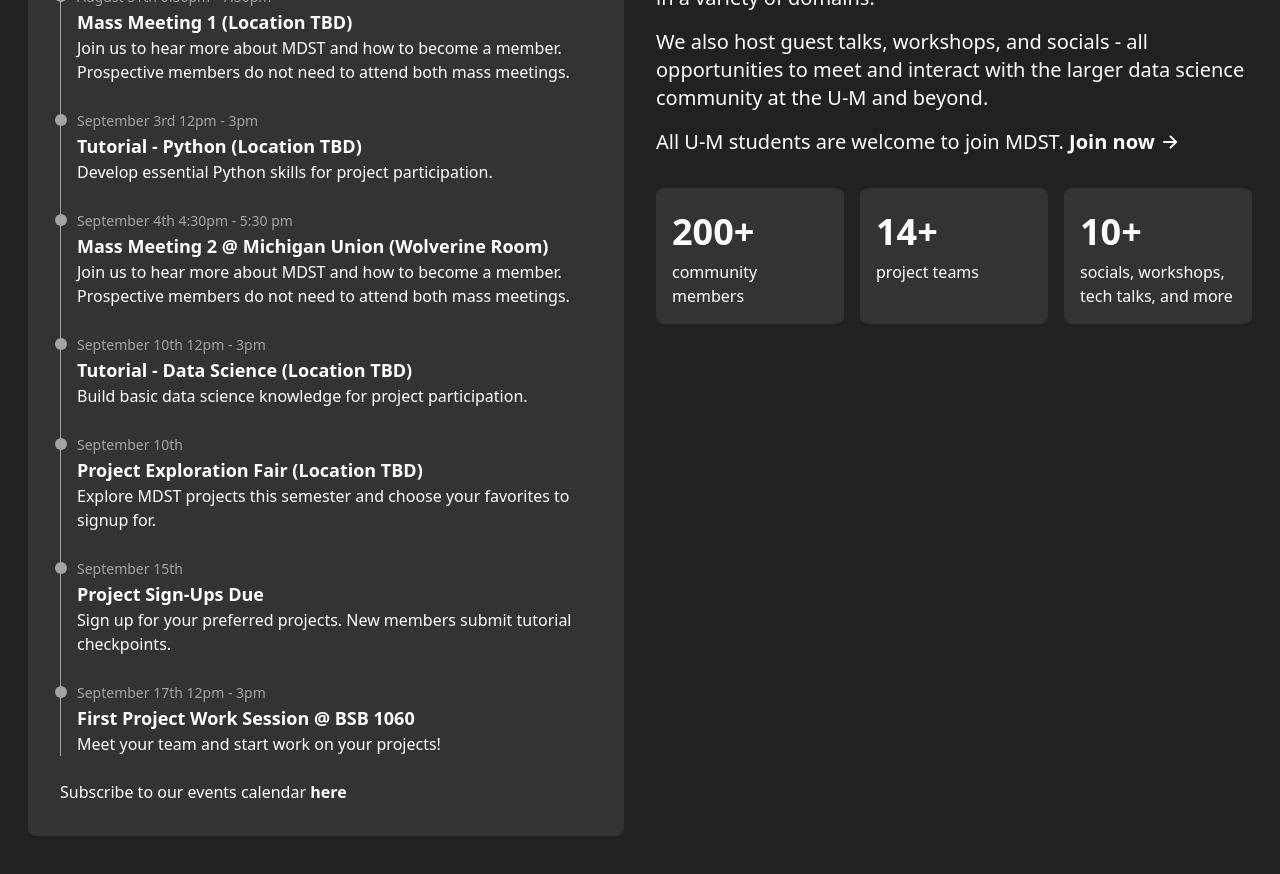
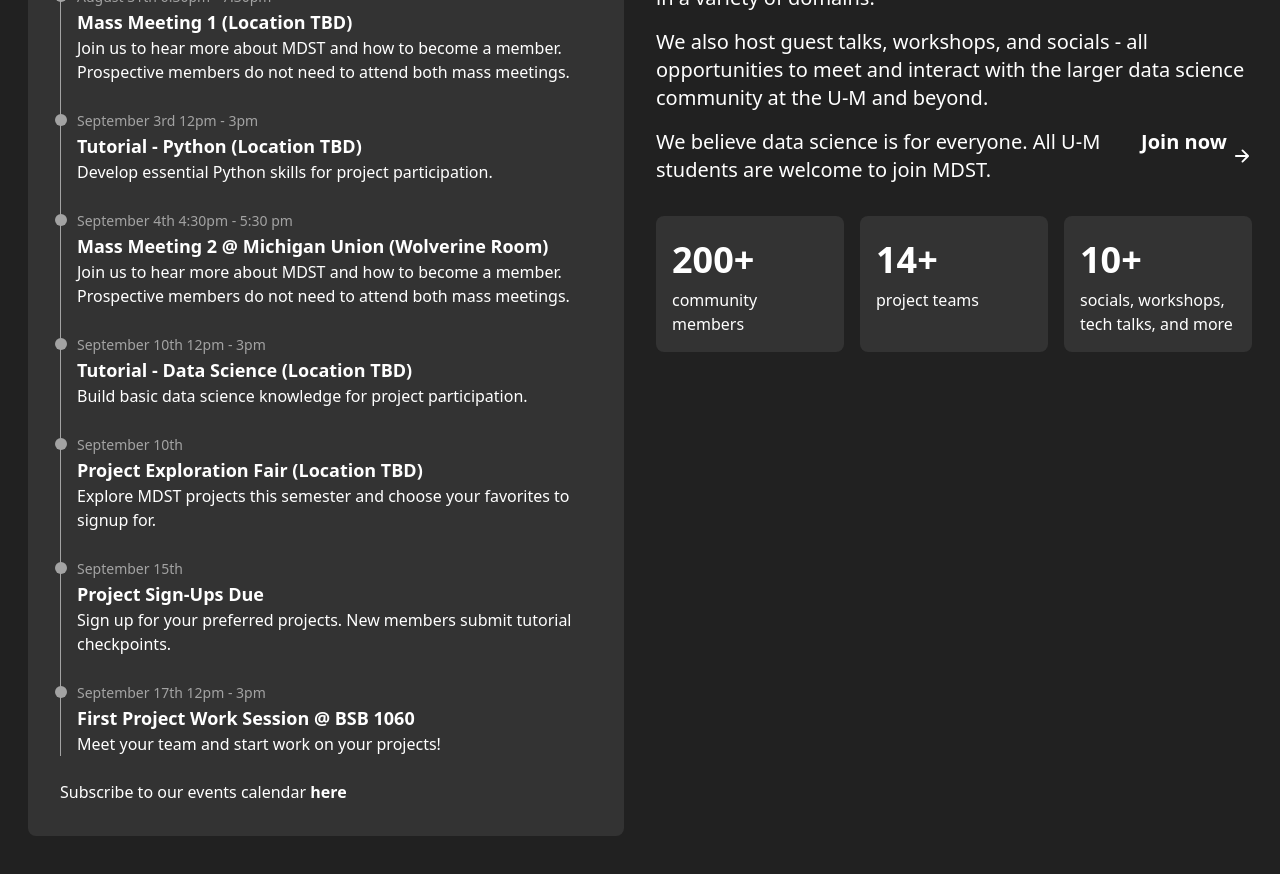
Before and after one commit to MichiganDataScienceTeam/official-website, a Next.js app: page / in a window 1280 px wide. Shown: the part 840-1714 px from the top of the page. Built offline with nearby package versions, Linux system fonts and the light colour scheme.

Commit message:
Update index.jsx

```diff
--- a/pages/index.jsx
+++ b/pages/index.jsx
@@ -91,7 +91,7 @@
             </div>
             <div className="xl:text-xl lg:text-lg text-base font-light tracking-normal mb-8 flex">
               <p className="sm:flex block">
-                All U-M students are welcome to join MDST.&nbsp;
+                We believe data science is for everyone. All U-M students are welcome to join MDST.&nbsp;
                 <Link
                   href="/join"
                   className="font-bold flex whitespace-nowrap content-center hover:underline transition"
```
